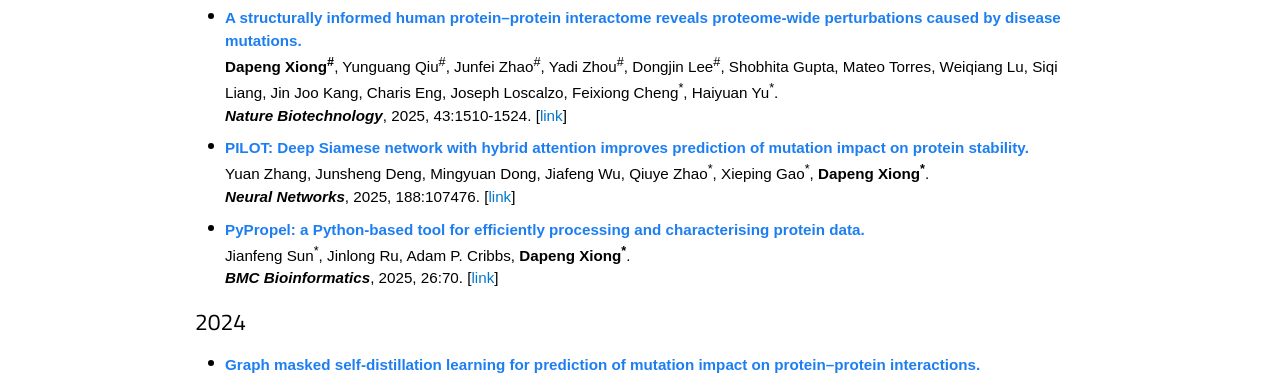
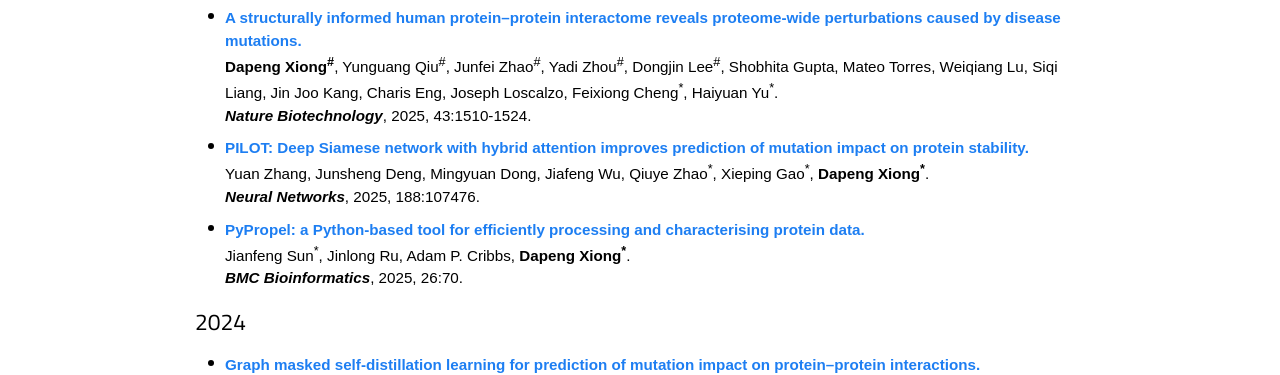
Before and after one commit to dapeng-xiong/dapeng-xiong.github.io, a Jekyll site: the page built from Publications.md, in a window 1280 px wide. Shown: the part 392-767 px from the top of the page. Built offline with Jekyll 4.4.1, drawn with Linux system fonts in a browser that asks for light colours; nearby versions of some CDN libraries; some web fonts are replaced; some of the changed lines change nothing that is shown.

Commit message:
Update Publications.md

```diff
--- a/Publications.md
+++ b/Publications.md
@@ -9,7 +9,7 @@
 
 <text style="font-size: 18px; margin-bottom: 6px"><sup>#</sup>: Equal Contribution, <sup>*</sup>: Corresponding Author</text><br />
 
-<text style="font-size: 22px; font-weight: bold; margin-top: 0px; margin-bottom: 100px">2026</text><br />
+<text style="font-size: 22px; font-weight: bold">2026</text><br />
 
 <ul class='utlist'>
   <li>
@@ -24,19 +24,19 @@
   <li>
     <a href='https://www.nature.com/articles/s41587-024-02428-4' target='_blank'><text class='text_title'>A structurally informed human protein–protein interactome reveals proteome-wide perturbations caused by disease mutations.</text></a><br />
     <text class='text_bold'>Dapeng Xiong<sup>#</sup></text>, Yunguang Qiu<sup>#</sup>, Junfei Zhao<sup>#</sup>, Yadi Zhou<sup>#</sup>, Dongjin Lee<sup>#</sup>, Shobhita Gupta, Mateo Torres, Weiqiang Lu, Siqi Liang, Jin Joo Kang, Charis Eng, Joseph Loscalzo, Feixiong Cheng<sup>*</sup>, Haiyuan Yu<sup>*</sup>.<br />
-    <text class='text_bold'><i>Nature Biotechnology</i></text>, 2025, 43:1510-1524. [<a href='https://www.nature.com/articles/s41587-024-02428-4' target='_blank'>link</a>]
+    <text class='text_bold'><i>Nature Biotechnology</i></text>, 2025, 43:1510-1524.
   </li>
 
    <li>
     <a href='https://www.sciencedirect.com/science/article/pii/S0893608025003557' target='_blank'><text class='text_title'>PILOT: Deep Siamese network with hybrid attention improves prediction of mutation impact on protein stability.</text></a><br />
     Yuan Zhang, Junsheng Deng, Mingyuan Dong, Jiafeng Wu, Qiuye Zhao<sup>*</sup>, Xieping Gao<sup>*</sup>, <text class='text_bold'>Dapeng Xiong<sup>*</sup></text>.<br />
-   <text class='text_bold'><i>Neural Networks</i></text>, 2025, 188:107476. [<a href='https://www.sciencedirect.com/science/article/pii/S0893608025003557' target='_blank'>link</a>]
+   <text class='text_bold'><i>Neural Networks</i></text>, 2025, 188:107476.
   </li>
 
   <li>
     <a href='https://link.springer.com/article/10.1186/s12859-025-06079-3' target='_blank'><text class='text_title'>PyPropel: a Python-based tool for efficiently processing and characterising protein data.</text></a><br />
     Jianfeng Sun<sup>*</sup>, Jinlong Ru, Adam P. Cribbs, <text class='text_bold'>Dapeng Xiong<sup>*</sup></text>.<br />
-   <text class='text_bold'><i>BMC Bioinformatics</i></text>, 2025, 26:70. [<a href='https://link.springer.com/article/10.1186/s12859-025-06079-3' target='_blank'>link</a>]
+   <text class='text_bold'><i>BMC Bioinformatics</i></text>, 2025, 26:70.
   </li>
 </ul>
 
@@ -44,13 +44,13 @@
 
 <ul class='utlist'>
   <li>
-    <text class='text_title'>Graph masked self-distillation learning for prediction of mutation impact on protein–protein interactions.</text><br />
+    <a href='https://www.nature.com/articles/s42003-024-07066-9' target='_blank'><text class='text_title'>Graph masked self-distillation learning for prediction of mutation impact on protein–protein interactions.</text></a><br />
     Yuan Zhang, Mingyuan Dong, Junsheng Deng, Jiafeng Wu, Qiuye Zhao<sup>*</sup>, Xieping Gao<sup>*</sup>, <text class='text_bold'>Dapeng Xiong<sup>*</sup></text>.<br />
     <text class='text_bold'><i>Communications Biology</i></text>, 2024, 7:1400. [<a href='https://www.nature.com/articles/s42003-024-07066-9' target='_blank'>link</a>]
   </li>
 
   <li>
-    <text class='text_title'>PLMC: Language model of protein sequences enhances protein crystallization prediction.</text><br />
+    <a href='https://link.springer.com/article/10.1007/s12539-024-00639-6' target='_blank'><text class='text_title'>PLMC: Language model of protein sequences enhances protein crystallization prediction.</text></a><br />
     <text class='text_bold'>Dapeng Xiong<sup>*</sup></text>, Kaicheng U, Jianfeng Sun<sup>*</sup>, Adam P. Cribbs.<br />
     <text class='text_bold'><i>Interdisciplinary Sciences: Computational Life Sciences</i></text>, 2024, 16:802-813. [<a href='https://link.springer.com/article/10.1007/s12539-024-00639-6' target='_blank'>link</a>]
   </li>
@@ -60,19 +60,19 @@
 
 <ul class='utlist'>
   <li>
-    <text class='text_title'>Polyp segmentation with distraction separation.</text><br />
+    <a href='https://www.sciencedirect.com/science/article/abs/pii/S0957417423009363' target='_blank'><text class='text_title'>Polyp segmentation with distraction separation.</text></a><br />
     Tongtong Liu<sup>#</sup>, Xiongjun Ye<sup>#</sup>, Kai Hu, <text class='text_bold'>Dapeng Xiong</text>, Yuan Zhang<sup>*</sup>, Xuanya Li, Xieping Gao<sup>*</sup>.<br />
     <text class='text_bold'><i>Expert Systems with Applications</i></text>, 2023, 228:120434. [<a href='https://www.sciencedirect.com/science/article/abs/pii/S0957417423009363' target='_blank'>link</a>]
   </li>
 
   <li>
-    <text class='text_title'>Small molecule-mediated targeting of microRNAs for drug discovery: Experiments, computational techniques, and disease implications.</text><br />
+    <a href='https://www.sciencedirect.com/science/article/pii/S022352342300466X' target='_blank'><text class='text_title'>Small molecule-mediated targeting of microRNAs for drug discovery: Experiments, computational techniques, and disease implications.</text></a><br />
     Jianfeng Sun<sup>#*</sup>, Miaoer Xu<sup>#</sup>, Jinlong Ru, Anna James-Bott, <text class='text_bold'>Dapeng Xiong</text>, Xia Wang<sup>*</sup>, Adam P Cribbs<sup>*</sup>.<br />
     <text class='text_bold'><i>European Journal of Medicinal Chemistry</i></text>, 2023, 257:115500. [<a href='https://www.sciencedirect.com/science/article/pii/S022352342300466X' target='_blank'>link</a>]
   </li>
 
   <li>
-    <text class='text_title'>Boundary-guided and Region-aware Network with Global Scale-adaptive for Accurate Segmentation of Breast Tumors in Ultrasound Images.</text><br />
+    <a href='https://ieeexplore.ieee.org/abstract/document/10149315' target='_blank'><text class='text_title'>Boundary-guided and Region-aware Network with Global Scale-adaptive for Accurate Segmentation of Breast Tumors in Ultrasound Images.</text></a><br />
     Kai Hu, Xiang Zhang, Dongjin Lee, <text class='text_bold'>Dapeng Xiong</text>, Yuan Zhang<sup>*</sup>, Xieping Gao<sup>*</sup>.<br />
     <text class='text_bold'><i>IEEE Journal of Biomedical and Health Informatics</i></text>, 2023, 27(9):4421-4432. [<a href='https://ieeexplore.ieee.org/abstract/document/10149315' target='_blank'>link</a>]
   </li>
@@ -82,19 +82,19 @@
 
 <ul class='utlist'>
   <li>
-    <text class='text_title'>AS-Net: Attention Synergy Network for skin lesion segmentation.</text><br />
+    <a href='https://www.sciencedirect.com/science/article/abs/pii/S0957417422005139' target='_blank'><text class='text_title'>AS-Net: Attention Synergy Network for skin lesion segmentation.</text></a><br />
     Kai Hu, Jing Lu, Dongjin Lee, <text class='text_bold'>Dapeng Xiong</text>, Zhineng Chen<sup>*</sup>.<br />
     <text class='text_bold'><i>Expert Systems with Applications</i></text>, 2022, 201:117112. [<a href='https://www.sciencedirect.com/science/article/abs/pii/S0957417422005139' target='_blank'>link</a>]
   </li>
 
   <li>
-    <text class='text_title'>Deep learning methods for 3D structural proteome and interactome modeling.</text><br />
+    <a href='https://www.sciencedirect.com/science/article/abs/pii/S0959440X22000021' target='_blank'><text class='text_title'>Deep learning methods for 3D structural proteome and interactome modeling.</text></a><br />
     Dongjin Lee<sup>#</sup>, <text class='text_bold'>Dapeng Xiong<sup>#</sup></text>, Shayne Wierbowski<sup>#</sup>, Le Li<sup>#</sup>, Siqi Liang<sup>#</sup>, Haiyuan Yu<sup>*</sup>.<br />
     <text class='text_bold'><i>Current Opinion in Structural Biology</i></text>, 2022, 73:102329. [<a href='https://www.sciencedirect.com/science/article/abs/pii/S0959440X22000021' target='_blank'>link</a>]
   </li>
 
   <li>
-    <text class='text_title'>Implications of disease-related mutations at protein–protein interfaces.</text><br />
+    <a href='https://www.sciencedirect.com/science/article/abs/pii/S0959440X21001615' target='_blank'><text class='text_title'>Implications of disease-related mutations at protein–protein interfaces.</text></a><br />
     <text class='text_bold'>Dapeng Xiong<sup>#</sup></text>, Dongjin Lee<sup>#</sup>, Le Li<sup>#</sup>, Qiuye Zhao<sup>#</sup>, Haiyuan Yu<sup>*</sup>.<br />
     <text class='text_bold'><i>Current Opinion in Structural Biology</i></text>, 2022, 72:219-225. [<a href='https://www.sciencedirect.com/science/article/abs/pii/S0959440X21001615' target='_blank'>link</a>]
   </li>
```
